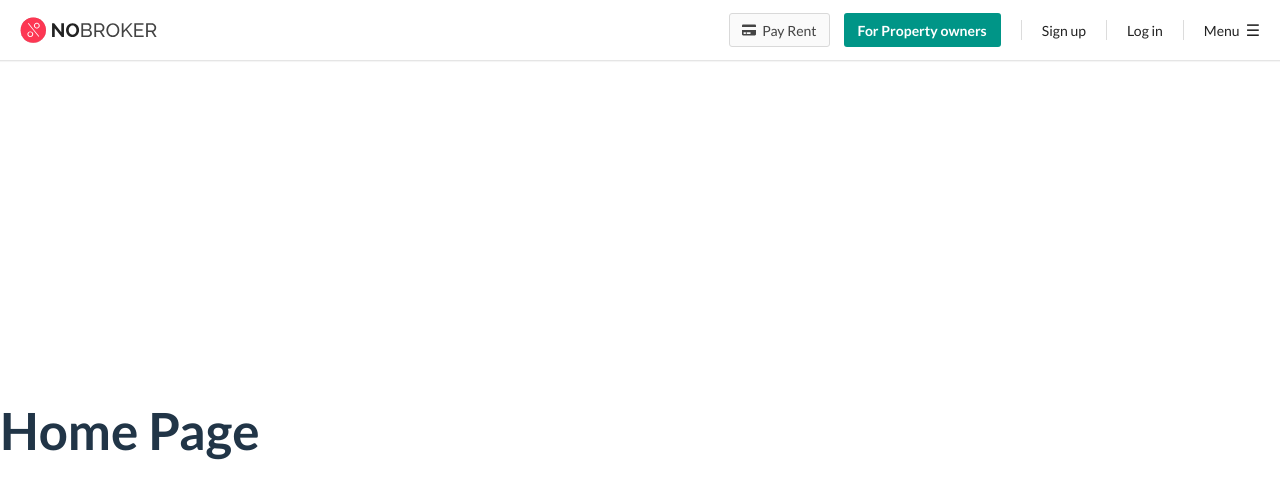
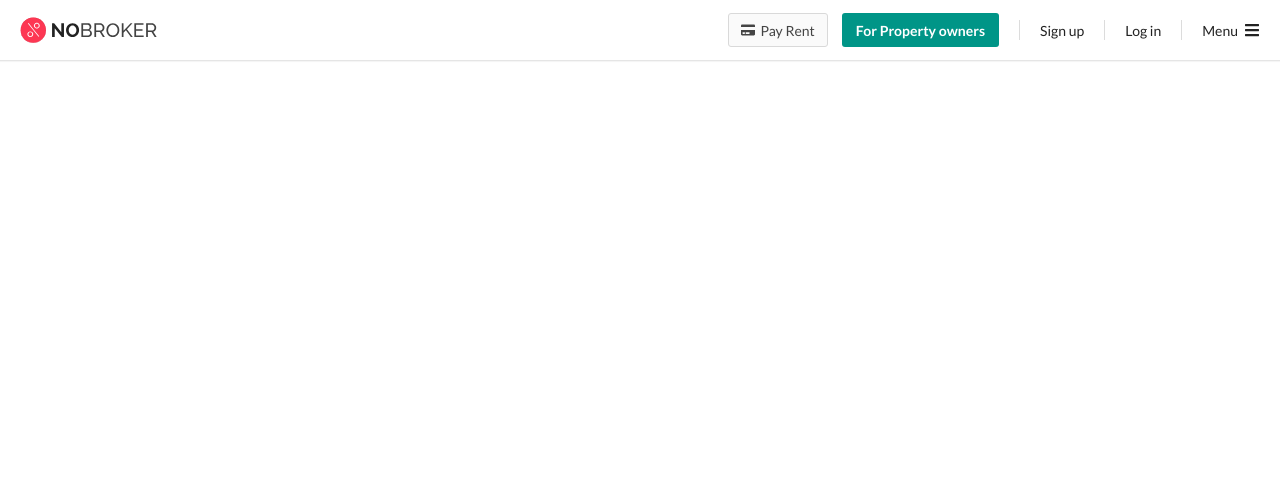
Before and after one commit to chandu-mb-7/full-stack, a React app in the folder frontend/: page / in a window 1280 px wide. Shown: the top 498 px of the page. Built offline with nearby package versions, Linux system fonts and the light colour scheme; the HTML template or start-up script is replaced by a standard one.

Commit message:
modified login modal

```diff
--- a/frontend/src/App.jsx
+++ b/frontend/src/App.jsx
@@ -8,13 +8,13 @@ function App() {
     <Router>
       <Navbar />
       <Routes>
-        <Route path="/" element={<h1>Home Page</h1>} />
+        <Route path="/" element={<h1></h1>} />
         <Route path="/owner" element={<OwnerForm />} />
         <Route path="/buy" element={<h1>Buy Page</h1>} />
         <Route path="/rent" element={<h1>Rent Page</h1>} />
         <Route path="/commercial" element={<h1>Commercial Page</h1>} />
-        <Route path="/login" element={<h1>Login Page</h1>} />
-        <Route path="/signup" element={<h1>Signup Page</h1>} />
+        <Route path="/login" element={<h1></h1>} />
+        <Route path="/signup" element={<h1></h1>} />
       </Routes>
     </Router>
   );
--- a/frontend/src/components/Navbar.jsx
+++ b/frontend/src/components/Navbar.jsx
@@ -5,6 +5,8 @@ import logo from "../assets/nb_logo.svg";
 import NavbarMenu from "./NavbarMenu";
 import LoginModal from "./LoginModal";
 import "./Navbar.css";
+import { FaBars } from "react-icons/fa";
+
 
 const Navbar = () => {
   const [menuOpen, setMenuOpen] = useState(false);
@@ -62,7 +64,8 @@ const Navbar = () => {
 
             <div className="menu" onClick={() => setMenuOpen(true)}>
               <span>Menu</span>
-              <span className="bars">☰</span>
+          <FaBars className="bars" />
+
             </div>
           </div>
         </div>
```
